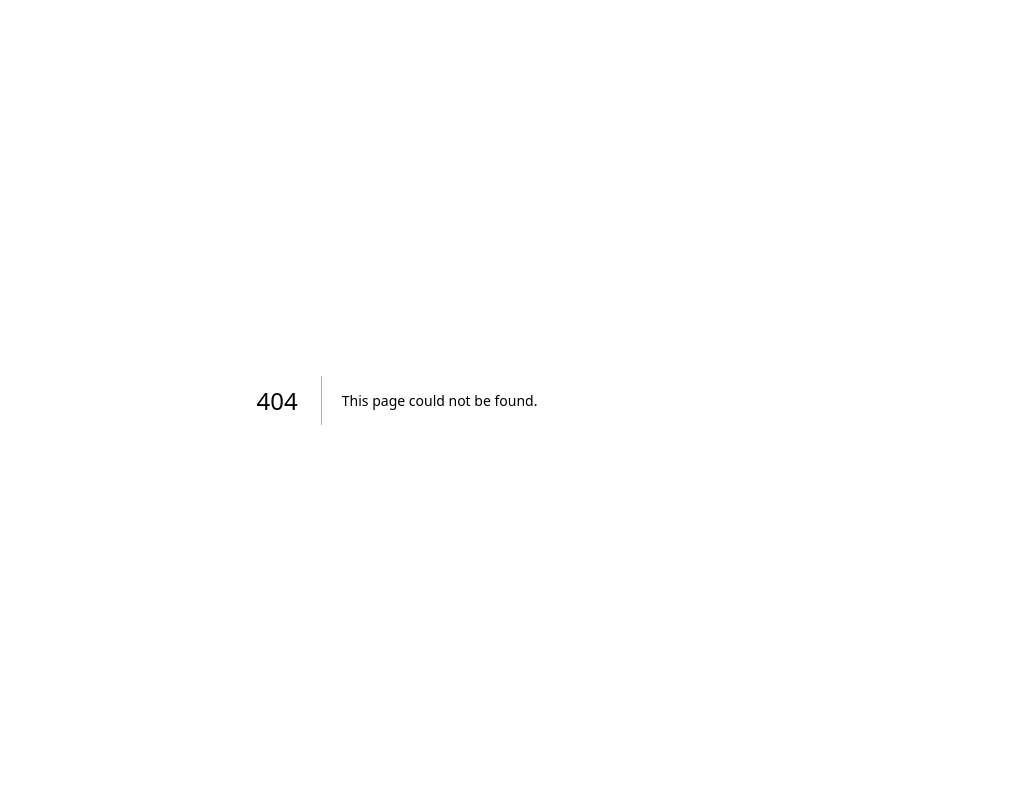
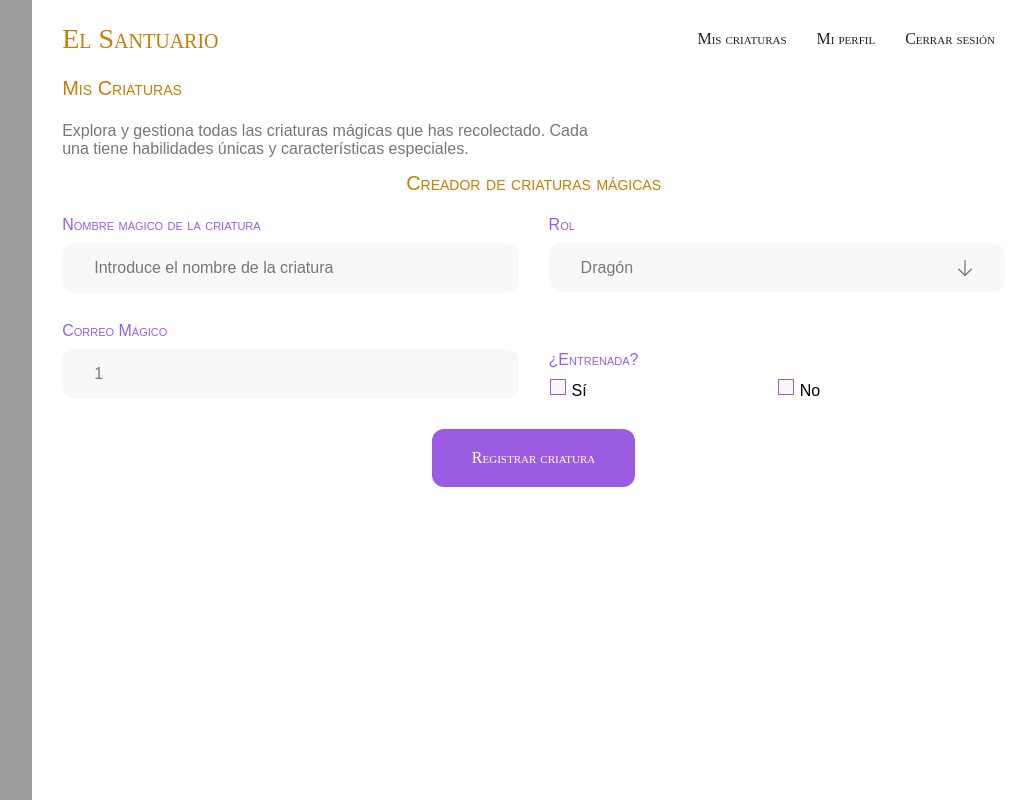
Before and after one commit to Adri-0311/PRUEBA_TECNICA_DLT, a Next.js app in the folder santuario/: page /criaturas/0/edit in a window 1280 px wide. Before the commit this address had no page. Shown: the whole page, without its empty margins (211-1236 px from the left). Built offline with nearby package versions, Linux system fonts and the light colour scheme; grey boxes are pictures that could not be loaded; a web font is replaced by a local one.

Commit message:
Added registrar and edit criaturas pages

```diff
--- /dev/null
+++ b/santuario/app/(pages)/(criaturas-perfil)/criaturas/[id]/edit/page.tsx
@@ -0,0 +1,8 @@
+import CreatureForm from "@/components/forms/CreateForm";
+
+
+export default function EditPage() {
+	return (
+		<CreatureForm />
+	);
+}
```
Also changed, not shown: santuario/app/(pages)/(criaturas-perfil)/criaturas/registrar/page.tsx (added, +8 -0 lines).
